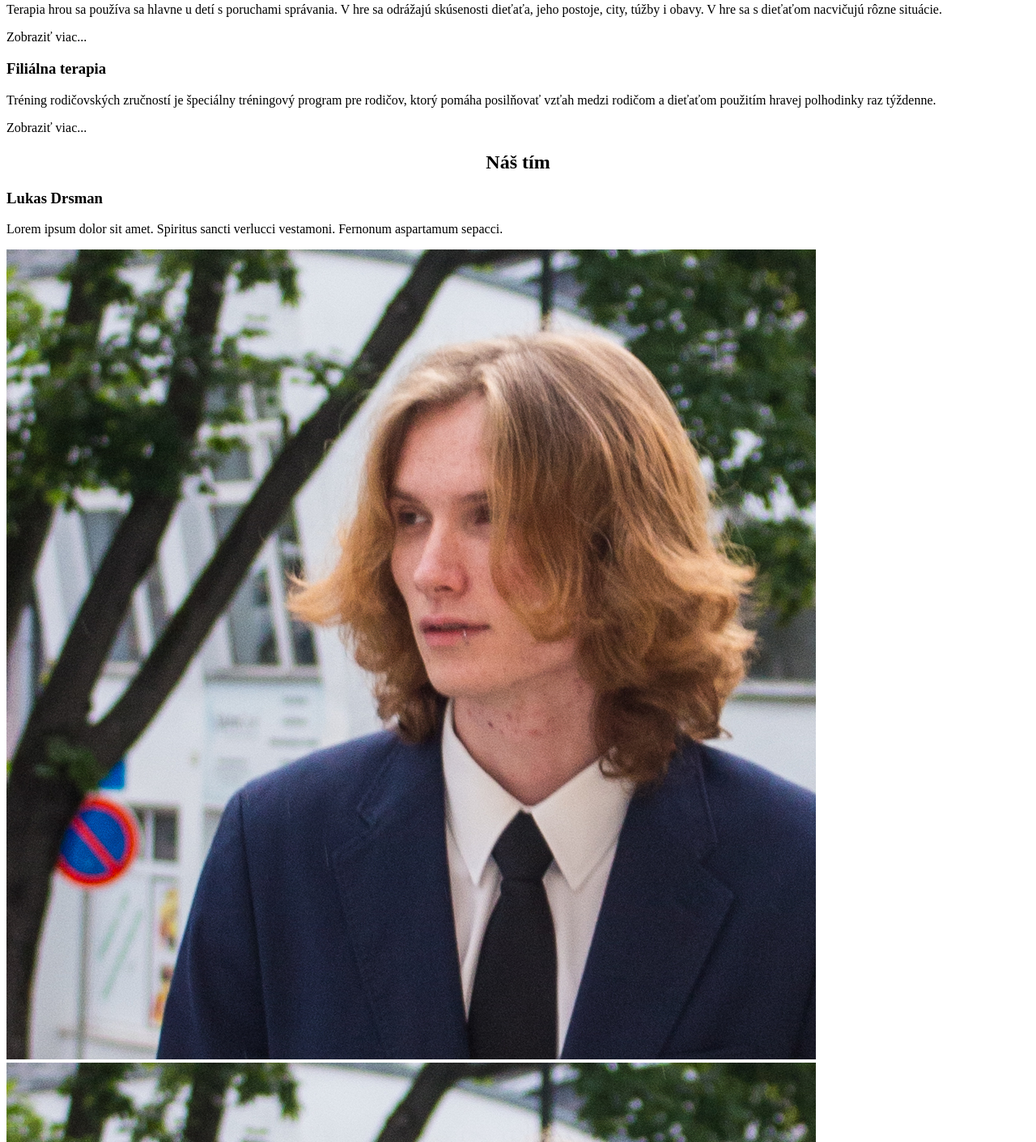
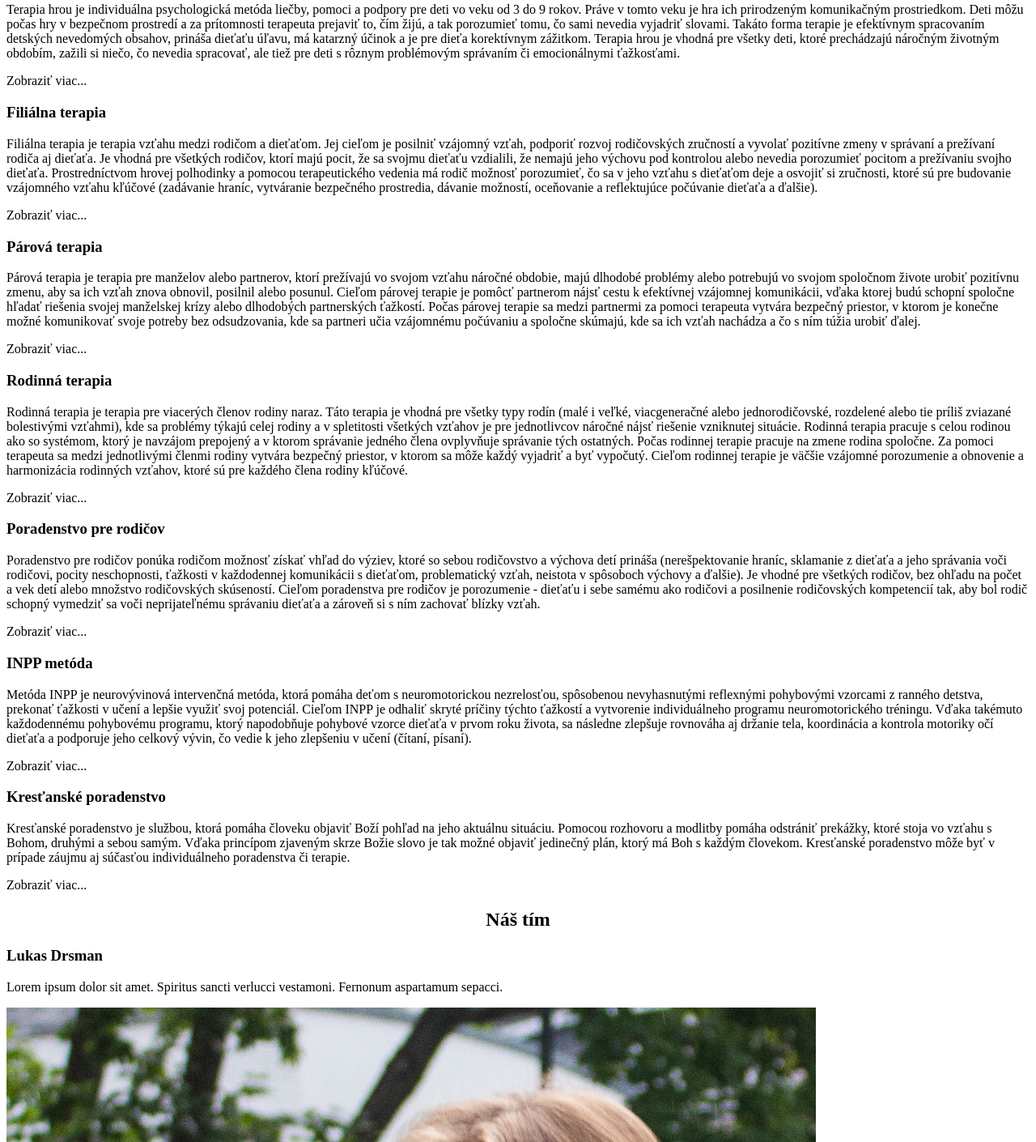
Before and after one commit to LukasDrsman/elroi, a plain HTML site: page build/index.html in a window 1280 px wide. Shown: the part 189-1599 px from the top of the page at 81% size. Drawn offline with Linux system fonts and the light colour scheme.

Commit message:
Add texts

```diff
--- a/build/index.html
+++ b/build/index.html
@@ -23,14 +23,50 @@
     <div class="sub-section">
         <h3>Terapia hrou</h3>
         <p>
-            Terapia hrou sa používa sa hlavne u detí s poruchami správania. V hre sa odrážajú skúsenosti dieťaťa, jeho postoje, city, túžby i obavy.  V hre sa s dieťaťom nacvičujú rôzne situácie.
+            Terapia hrou je individuálna psychologická metóda liečby, pomoci a podpory pre deti vo veku od 3 do 9 rokov. Práve v tomto veku je hra ich prirodzeným komunikačným prostriedkom. Deti môžu počas hry v bezpečnom prostredí a za prítomnosti terapeuta prejaviť to, čím žijú, a tak porozumieť tomu, čo sami nevedia vyjadriť slovami. Takáto forma terapie je efektívnym spracovaním detských nevedomých obsahov, prináša dieťaťu úľavu, má katarzný účinok a je pre dieťa korektívnym zážitkom. Terapia hrou je vhodná pre všetky deti, ktoré prechádzajú náročným životným obdobím, zažili si niečo, čo nevedia spracovať, ale tiež pre deti s rôznym problémovým správaním či emocionálnymi ťažkosťami.
         </p>
         <a>Zobraziť viac...</a>
     </div>
     <div class="sub-section">
         <h3>Filiálna terapia</h3>
         <p>
-            Tréning rodičovských zručností je špeciálny tréningový program pre rodičov, ktorý pomáha posilňovať vzťah medzi rodičom a dieťaťom použitím hravej polhodinky raz týždenne.
+            Filiálna terapia je terapia vzťahu medzi rodičom a dieťaťom. Jej cieľom je posilniť vzájomný vzťah, podporiť rozvoj rodičovských zručností a vyvolať pozitívne zmeny v správaní a prežívaní rodiča aj dieťaťa. Je vhodná pre všetkých rodičov, ktorí majú pocit, že sa svojmu dieťaťu vzdialili, že nemajú jeho výchovu pod kontrolou alebo nevedia porozumieť pocitom a prežívaniu svojho dieťaťa. Prostredníctvom hrovej polhodinky a pomocou terapeutického vedenia má rodič možnosť porozumieť, čo sa v jeho vzťahu s dieťaťom deje a osvojiť si zručnosti, ktoré sú pre budovanie vzájomného vzťahu kľúčové (zadávanie hraníc, vytváranie bezpečného prostredia, dávanie možností, oceňovanie a reflektujúce počúvanie dieťaťa a ďalšie).
+        </p>
+        <a>Zobraziť viac...</a>
+    </div>
+    <div class="sub-section">
+        <h3>Párová terapia</h3>
+        <p>
+            Párová terapia je terapia pre manželov alebo partnerov, ktorí prežívajú vo svojom vzťahu náročné obdobie, majú dlhodobé problémy alebo potrebujú vo svojom spoločnom živote urobiť pozitívnu zmenu, aby sa ich vzťah znova obnovil, posilnil alebo posunul. Cieľom párovej terapie je pomôcť partnerom nájsť cestu k efektívnej vzájomnej komunikácii, vďaka ktorej budú schopní spoločne hľadať riešenia svojej manželskej krízy alebo dlhodobých partnerských ťažkostí. Počas párovej terapie sa medzi partnermi za pomoci terapeuta vytvára bezpečný priestor, v ktorom je konečne možné komunikovať svoje potreby bez odsudzovania, kde sa partneri učia vzájomnému počúvaniu a spoločne skúmajú, kde sa ich vzťah nachádza a čo s ním túžia urobiť ďalej.
+        </p>
+        <a>Zobraziť viac...</a>
+    </div>
+    <div class="sub-section">
+        <h3>Rodinná terapia</h3>
+        <p>
+            Rodinná terapia je terapia pre viacerých členov rodiny naraz. Táto terapia je vhodná pre všetky typy rodín (malé i veľké, viacgeneračné alebo jednorodičovské, rozdelené alebo tie príliš zviazané bolestivými vzťahmi), kde sa problémy týkajú celej rodiny a v spletitosti všetkých vzťahov je pre jednotlivcov náročné nájsť riešenie vzniknutej situácie. Rodinná terapia pracuje s celou rodinou ako so systémom, ktorý je navzájom prepojený a v ktorom správanie jedného člena ovplyvňuje správanie tých ostatných. Počas rodinnej terapie pracuje na zmene rodina spoločne. Za pomoci terapeuta sa medzi jednotlivými členmi rodiny vytvára bezpečný priestor, v ktorom sa môže každý vyjadriť a byť vypočutý. Cieľom rodinnej terapie je väčšie vzájomné porozumenie a obnovenie a harmonizácia rodinných vzťahov, ktoré sú pre každého člena rodiny kľúčové.
+        </p>
+        <a>Zobraziť viac...</a>
+    </div>
+    <div class="sub-section">
+        <h3>Poradenstvo pre rodičov</h3>
+        <p>
+            Poradenstvo pre rodičov ponúka rodičom možnosť získať vhľad do výziev, ktoré so sebou rodičovstvo a výchova detí prináša (nerešpektovanie hraníc, sklamanie z dieťaťa a jeho správania voči rodičovi, pocity neschopnosti, ťažkosti v každodennej komunikácii s dieťaťom, problematický vzťah, neistota v spôsoboch výchovy a ďalšie). Je vhodné pre všetkých rodičov, bez ohľadu na počet a vek detí alebo množstvo rodičovských skúseností. Cieľom poradenstva pre rodičov je porozumenie - dieťaťu i sebe samému ako rodičovi a posilnenie rodičovských kompetencií tak, aby bol rodič schopný vymedziť sa voči neprijateľnému správaniu dieťaťa a zároveň si s ním zachovať blízky vzťah.
+        </p>
+        <a>Zobraziť viac...</a>
+    </div>
+    <div class="sub-section">
+        <h3>INPP metóda</h3>
+        <p>
+            Metóda INPP je neurovývinová intervenčná metóda, ktorá pomáha deťom s neuromotorickou nezrelosťou, spôsobenou nevyhasnutými reflexnými pohybovými vzorcami z ranného detstva, prekonať ťažkosti v učení a lepšie využiť svoj potenciál.
+            Cieľom INPP je odhaliť skryté príčiny týchto ťažkostí a vytvorenie individuálneho programu neuromotorického tréningu. Vďaka takémuto každodennému pohybovému programu, ktorý napodobňuje pohybové vzorce dieťaťa v prvom roku života, sa následne zlepšuje rovnováha aj držanie tela, koordinácia a kontrola motoriky očí dieťaťa a podporuje jeho celkový vývin, čo vedie k jeho zlepšeniu v učení (čítaní, písaní).
+        </p>
+        <a>Zobraziť viac...</a>
+    </div>
+    <div class="sub-section">
+        <h3>Kresťanské poradenstvo</h3>
+        <p>
+            Kresťanské poradenstvo je službou, ktorá pomáha človeku objaviť Boží pohľad na jeho aktuálnu situáciu. Pomocou rozhovoru a modlitby pomáha odstrániť prekážky, ktoré stoja vo vzťahu s Bohom, druhými a sebou samým. Vďaka princípom zjaveným skrze Božie slovo je tak možné objaviť jedinečný plán, ktorý má Boh s každým človekom. Kresťanské poradenstvo môže byť v prípade záujmu aj súčasťou individuálneho poradenstva či terapie.
         </p>
         <a>Zobraziť viac...</a>
     </div>
```
